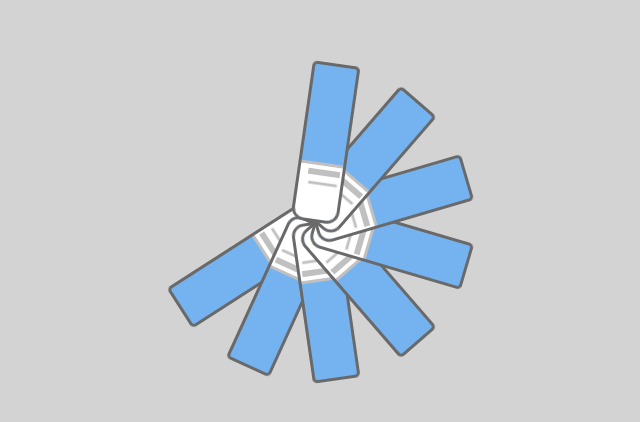
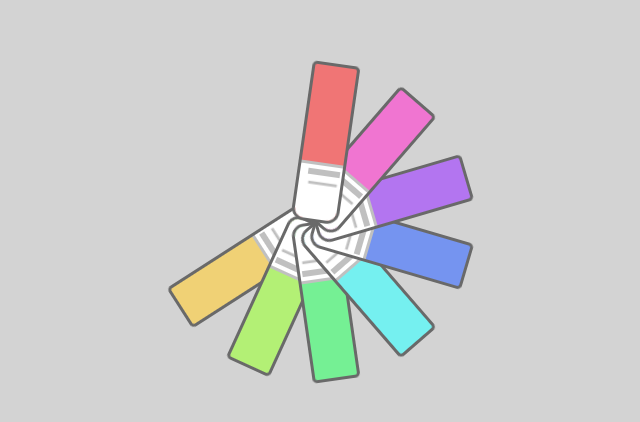
Before and after one commit to yanghong/element-ui-learn, a Vue app: page /#/cards in a window 1280 px wide. Shown: the part 208-630 px from the top of the page, without its empty margins (486-1126 px from the left). Built offline with nearby package versions, Linux system fonts and the light colour scheme.

Commit message:
cnpm run build

```diff
--- a/src/views/cards.vue
+++ b/src/views/cards.vue
@@ -44,7 +44,7 @@
     position: absolute;
     width: 10em;
     height: 3em;
-    background-color: hsl(210, 80%, 70%);
+    background-color: hsl(calc(360deg / 8 * var(--n)), 80%, 70%);
     top: calc(50% - 3em / 2);
     border: 0.2em solid dimgray;
     border-radius: 0.3em 0.8em 0.8em 0.3em;
```
Also changed, not shown: 10 other files (tests, documents, lock files or other folders).
